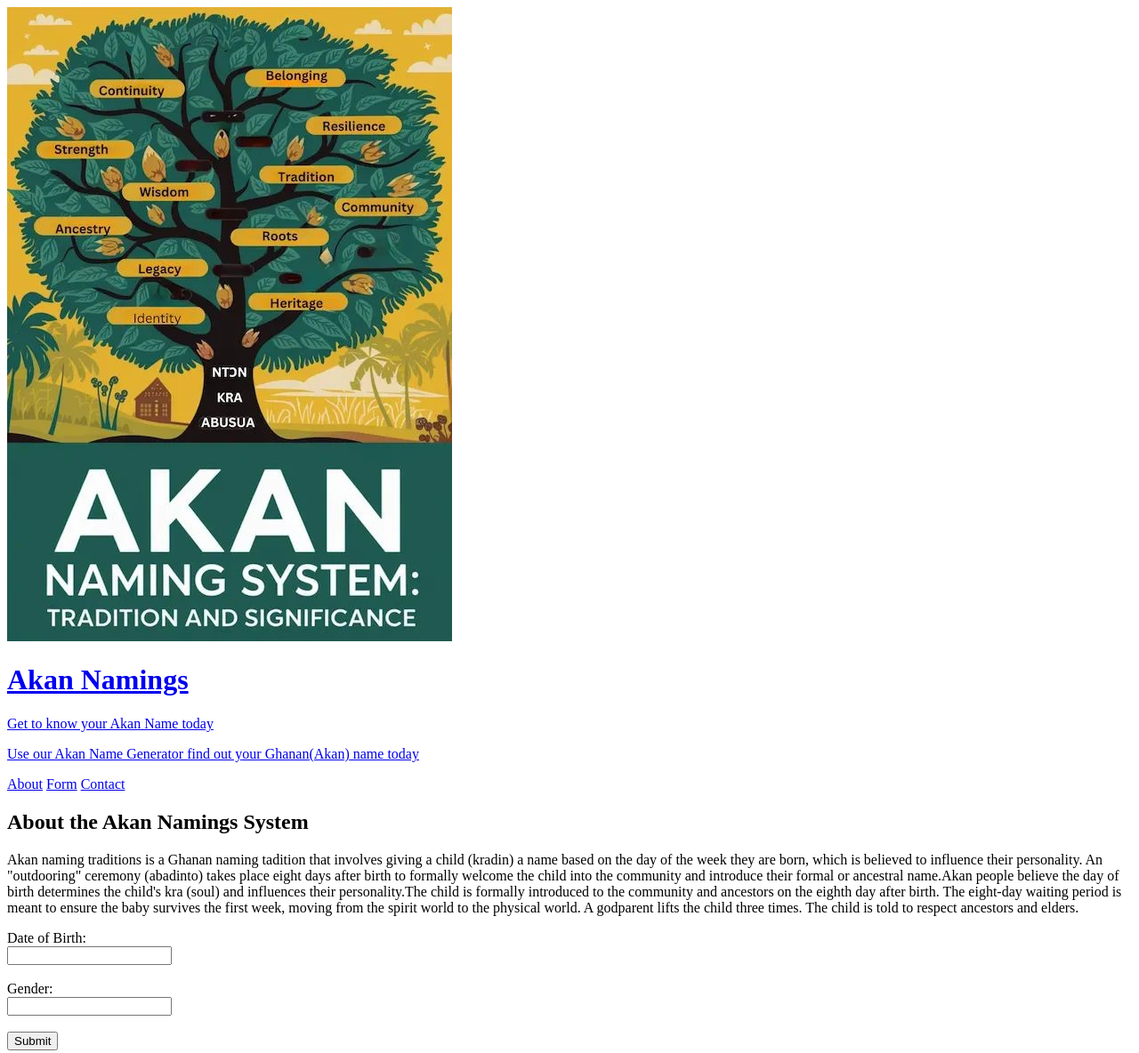
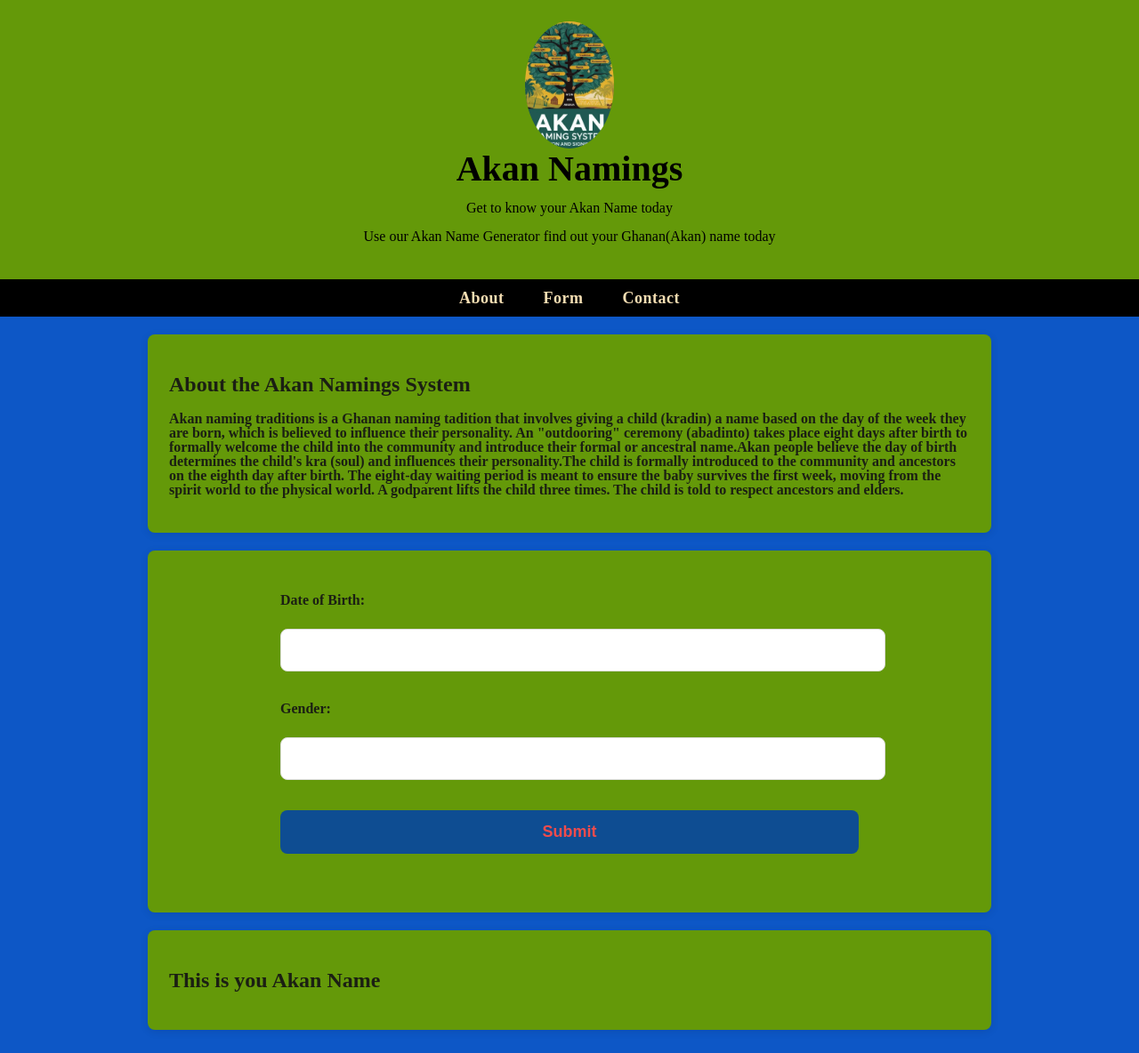
Before and after one commit to sabinaimani0-wq/akan-name-generator, a plain HTML site: page index.html in a window 1280 px wide. Shown: the top 1184 px of the page at 89% size. Drawn offline with Linux system fonts and the light colour scheme.

```diff
--- a/index.html
+++ b/index.html
@@ -10,10 +10,10 @@
     <!-- logo -->
     <header>
       <a href="/">
-        <img src="./logo for akan name generator.jpg" alt="logo" />
-        <h1>Akan Namings</h1>
-        <p>Get to know your Akan Name today</p>
-        <p>Use our Akan Name Generator find out your Ghanan(Akan) name today</p>
+         <img class="f1" src="./logo for akan name generator.jpg" alt="logo">
+        <h1 class="scorpion">Akan Namings</h1>
+        <p class="scorpion">Get to know your Akan Name today</p>
+        <p class="scorpion">Use our Akan Name Generator find out your Ghanan(Akan) name today</p>
       </a>
     </header>
 
@@ -43,22 +43,26 @@
       </p>
     </section>
 
+    <!--input form-->
     <section id="form">
-        <!--input form-->
-    <form>
+      <form>
         <!-- for date of birth-->
-         <label for="Date-of-birth">Date of Birth:</label><br/>
-         <input type="number" id="Date-of-birth" name="Date-of-birth"/><br/><br/>
-         <!--for gender-->
-         <label for="Gender">Gender:</label><br/>
-         <input type="text" id="Gender" name="Gender"/><br/><br/>
-         <button type="button" onclick="showName()">Submit</button>
-         </form>
+        <label for="Date-of-birth">Date of Birth:</label><br />
+        <input
+          type="number"
+          id="Date-of-birth"
+          name="Date-of-birth"
+        /><br /><br />
+        <!--for gender-->
+        <label for="Gender">Gender:</label><br />
+        <input type="text" id="Gender" name="Gender" /><br /><br />
+        <button type="button" onclick="showName()">Submit</button>
+      </form>
     </section>
 
     <!--this section will display your Akan name-->
     <section id="displayAkanName">
-<h2>This is you Akan Name</h2>
+      <h2>This is you Akan Name</h2>
     </section>
   </body>
 </html>
--- a/styles.css
+++ b/styles.css
@@ -0,0 +1,90 @@
+body{
+    color: #151515eb;
+    margin: 0px;
+    padding: 0;
+    background-color: #0d57c6;
+    line-height: 1;
+}
+header{
+background-color: #649909;
+color: black;
+box-shadow: 0 4px 6px rgba(0, 0, 0, 0.1);
+padding: 24px 0;
+text-align: center;
+}
+header a{
+    text-decoration: none;
+    color: inherit;
+}
+.f1{
+    width: 100px;
+    border-radius: 50%;
+}
+header h1{
+    font-size: 40px;
+    margin: 0;}
+nav{
+     background-color: black;
+    text-align:center;
+padding:12px 0;
+}
+nav a{
+   text-decoration: none;
+   color: wheat;
+   margin: 0 20px;
+   font-weight: 600;
+   font-size: 18px;
+   letter-spacing: 0.5px;
+}
+nav a:hover{
+    color:#d72a0b;
+    text-decoration: underline;
+}
+section{
+    background-color: #649909;
+    border-radius: 8px;
+    margin: 20px auto;
+    max-width: 900px;
+    box-shadow:0 2px 10px rgba(0, 0, 0, 0.1);
+    padding: 24px;
+    transition:box-shadow 0.3s ease;
+    font-size: medium;
+    font-weight: 700;
+
+}
+section:hover{
+    box-shadow:0 6px 18px rgba(0, 0, 0, 0.15);
+}
+form{
+    max-width: 650px;
+    margin: 24px auto;
+}
+form label{
+    margin-bottom: 8px;
+    font-weight:600px ;
+    display: block;
+}
+form input,form textarea,form button{
+width: 100%;
+padding: 14px;
+margin-bottom: 18px;
+font-size: 16px;
+border: 1px solid #ddd;
+border-radius: 8px;
+}
+form input:focus, form textarea:focus{
+    border-color: #007bff;
+    outline:none;
+}
+form button{
+    background-color: #0e4d92;
+    color: rgb(240, 76, 76);
+    font-size: 18px;
+    font-weight: 600;
+    border: none;
+    transition: background-color 0.3s ease ;
+    cursor: pointer;
+}
+form button:hover{
+    background-color: #2274cc;
+}
```
Also changed, not shown: Nyame logo.jpg (added).
